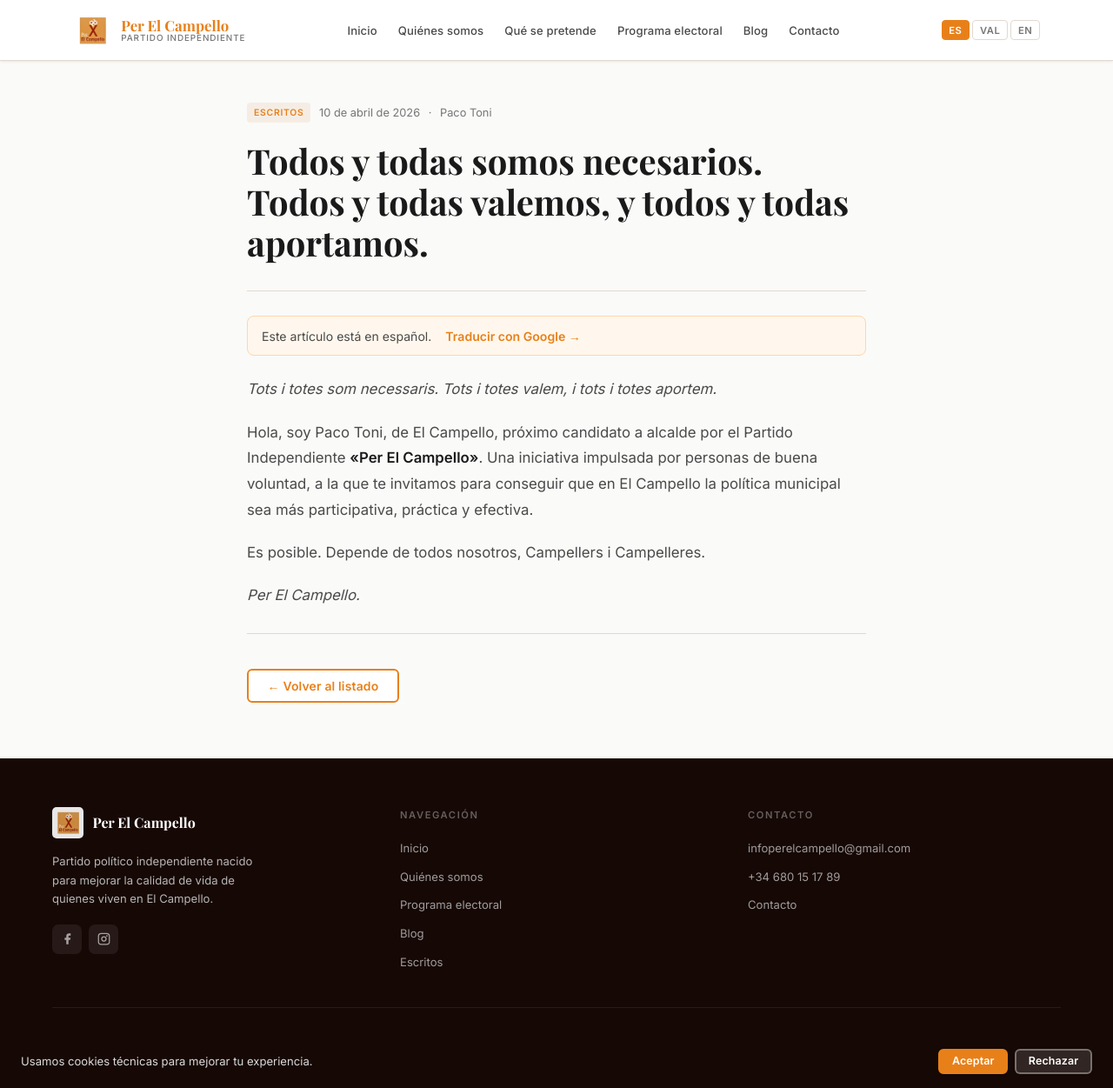
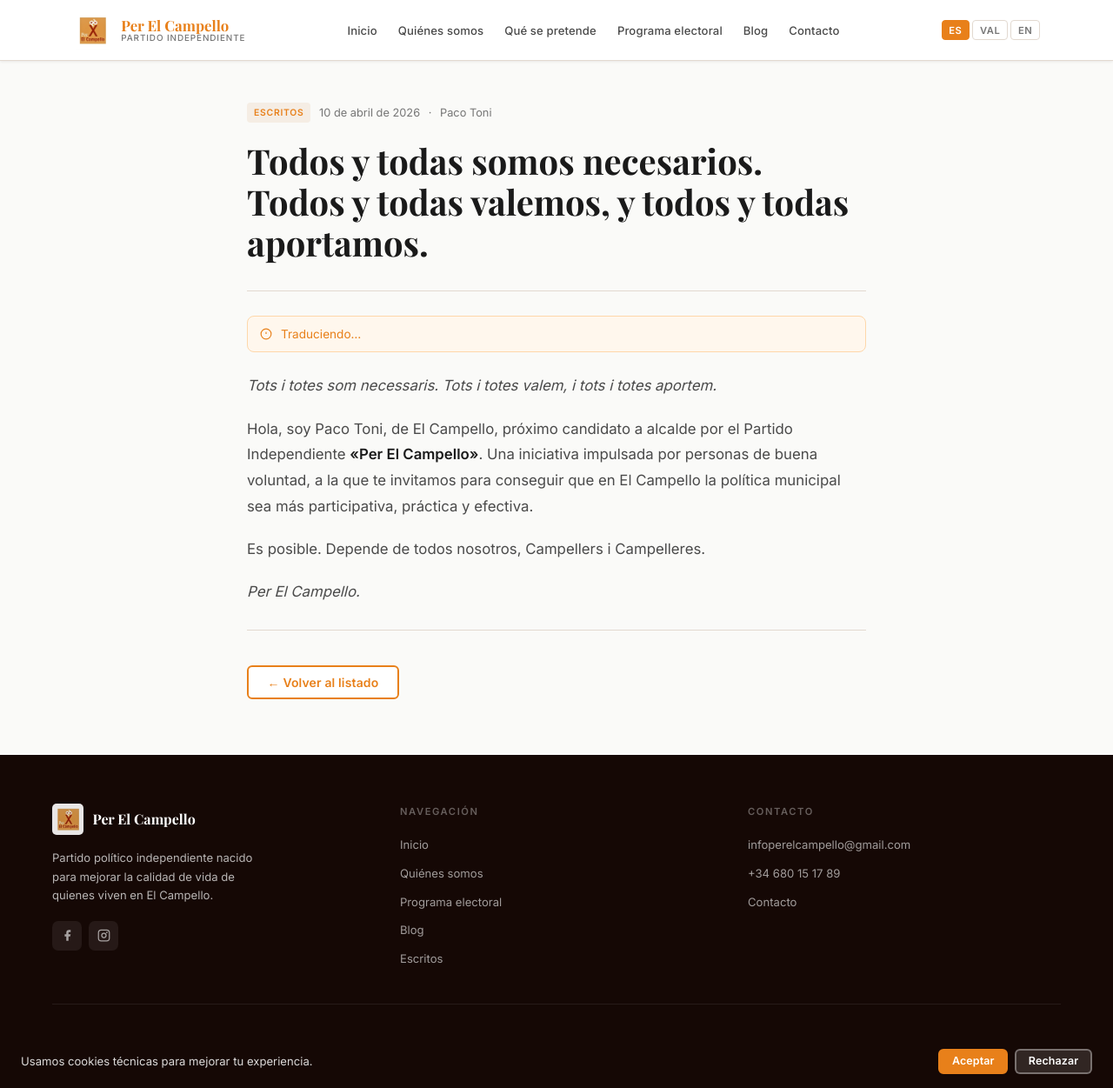
Before and after one commit to adrianirles10-cyber/perelcampello, a Jekyll site: the page built from _posts/escritos/2026-04-10-todos-somos-necesarios.md, in a window 1280 px wide and 1251 px high. Shown: the whole window at 87% size. Built offline with Jekyll 4.4.1, drawn with Linux system fonts in a browser that asks for light colours; some web fonts are replaced; part of the change alters nothing that is shown.

Commit message:
Replace Google Translate link with in-page auto-translation
Uses unofficial Google Translate API to translate post content
in-place when user switches to VAL or EN. Results cached in
sessionStorage to avoid repeated API calls.

Co-Authored-By: Claude Sonnet 4.6 <noreply@anthropic.com>

```diff
--- a/_layouts/post.html
+++ b/_layouts/post.html
@@ -75,8 +75,8 @@
       <h1>{{ page.title }}</h1>
       <hr class="post-divider" />
       <div class="post-translate hidden" id="postTranslate">
-        <span data-i18n="translate_notice">Este artículo está en español.</span>
-        <a id="translateLink" href="#" target="_blank" rel="noopener" data-i18n="translate_btn">Traducir con Google →</a>
+        <svg viewBox="0 0 24 24" fill="none" stroke="currentColor" stroke-width="2" width="14" height="14" style="flex-shrink:0"><circle cx="12" cy="12" r="10"/><line x1="12" y1="8" x2="12" y2="12"/><line x1="12" y1="16" x2="12.01" y2="16"/></svg>
+        <span id="translateStatus">Traduciendo…</span>
       </div>
 
       <div class="post-body">
--- a/css/styles.css
+++ b/css/styles.css
@@ -717,17 +717,15 @@ main { flex: 1; }
 .post-translate {
   display: flex;
   align-items: center;
-  gap: 1rem;
+  gap: .6rem;
   background: #FFF7ED;
   border: 1px solid #FED7AA;
   border-radius: 8px;
-  padding: .65rem 1rem;
-  font-size: .88rem;
-  color: var(--mid);
+  padding: .55rem .9rem;
+  font-size: .85rem;
+  color: var(--orange);
   margin-bottom: 1.5rem;
 }
-.post-translate a { color: var(--orange); font-weight: 600; white-space: nowrap; }
-.post-translate a:hover { text-decoration: underline; }
 .post-body p { font-size: 1.05rem; line-height: 1.78; margin-bottom: 1.2rem; color: var(--mid); }
 .post-body p strong { color: var(--ink); }
 .post-body p em { font-style: italic; }
--- a/js/main.js
+++ b/js/main.js
@@ -293,6 +293,70 @@ const MONTHS = {
   en:  ['January','February','March','April','May','June','July','August','September','October','November','December']
 };
 
+/* ── In-page translation via Google ───────────────────────── */
+let _origBody  = null;
+let _origTitle = null;
+
+async function gTranslate(text, tl) {
+  if (!text.trim()) return text;
+  const res = await fetch(
+    `https://translate.googleapis.com/translate_a/single?client=gtx&sl=es&tl=${tl}&dt=t&q=${encodeURIComponent(text)}`
+  );
+  const data = await res.json();
+  return data[0].map(c => c[0]).join('');
+}
+
+async function translatePostContent(lang) {
+  const body  = document.querySelector('.post-body');
+  const title = document.querySelector('.post-single h1');
+  const bar   = document.getElementById('postTranslate');
+  const status = document.getElementById('translateStatus');
+  if (!body) return;
+
+  if (!_origBody) {
+    _origBody  = body.innerHTML;
+    _origTitle = title ? title.textContent : null;
+  }
+
+  if (lang === 'es') {
+    body.innerHTML = _origBody;
+    if (title && _origTitle) title.textContent = _origTitle;
+    if (bar) bar.classList.add('hidden');
+    return;
+  }
+
+  const tl  = lang === 'en' ? 'en' : 'ca';
+  const key = `tr|${tl}|${location.pathname}`;
+  const hit = sessionStorage.getItem(key);
+  if (hit) {
+    const c = JSON.parse(hit);
+    body.innerHTML = c.b;
+    if (title && c.t) title.textContent = c.t;
+    if (bar) bar.classList.add('hidden');
+    return;
+  }
+
+  if (bar) {
+    bar.classList.remove('hidden');
+    if (status) status.textContent = lang === 'en' ? 'Translating…' : 'Traduint…';
+  }
+  body.style.opacity = '0.35';
+
+  try {
+    const els  = [...body.querySelectorAll('p,h2,h3,h4,li,blockquote')]
+                   .filter(e => !e.querySelector('img') && e.textContent.trim());
+    const txts = await Promise.all(els.map(e => gTranslate(e.textContent, tl)));
+    els.forEach((e, i) => { e.textContent = txts[i]; });
+    const tt = title ? await gTranslate(title.textContent, tl) : null;
+    if (title && tt) title.textContent = tt;
+    sessionStorage.setItem(key, JSON.stringify({ b: body.innerHTML, t: tt }));
+    if (bar) bar.classList.add('hidden');
+  } catch {
+    if (bar) bar.classList.add('hidden');
+  }
+  body.style.opacity = '1';
+}
+
 function formatPostDate(dateStr, lang) {
   const d = new Date(dateStr + 'T12:00:00');
   const month = MONTHS[lang][d.getMonth()];
@@ -335,19 +399,8 @@ function applyLang(lang) {
     btn.classList.toggle('active', btn.dataset.lang === lang);
   });
 
-  // Google Translate banner on post pages
-  const translateBar  = document.getElementById('postTranslate');
-  const translateLink = document.getElementById('translateLink');
-  if (translateBar && translateLink) {
-    if (lang === 'es') {
-      translateBar.classList.add('hidden');
-    } else {
-      translateBar.classList.remove('hidden');
-      const tl  = lang === 'en' ? 'en' : 'ca';
-      const url = encodeURIComponent(window.location.href.split('?')[0]);
-      translateLink.href = `https://translate.google.com/translate?sl=es&tl=${tl}&u=${url}`;
-    }
-  }
+  // In-page translation on post pages
+  translatePostContent(lang);
 
   // Format dates rendered by Jekyll
   document.querySelectorAll('[data-date]').forEach(el => {
```
